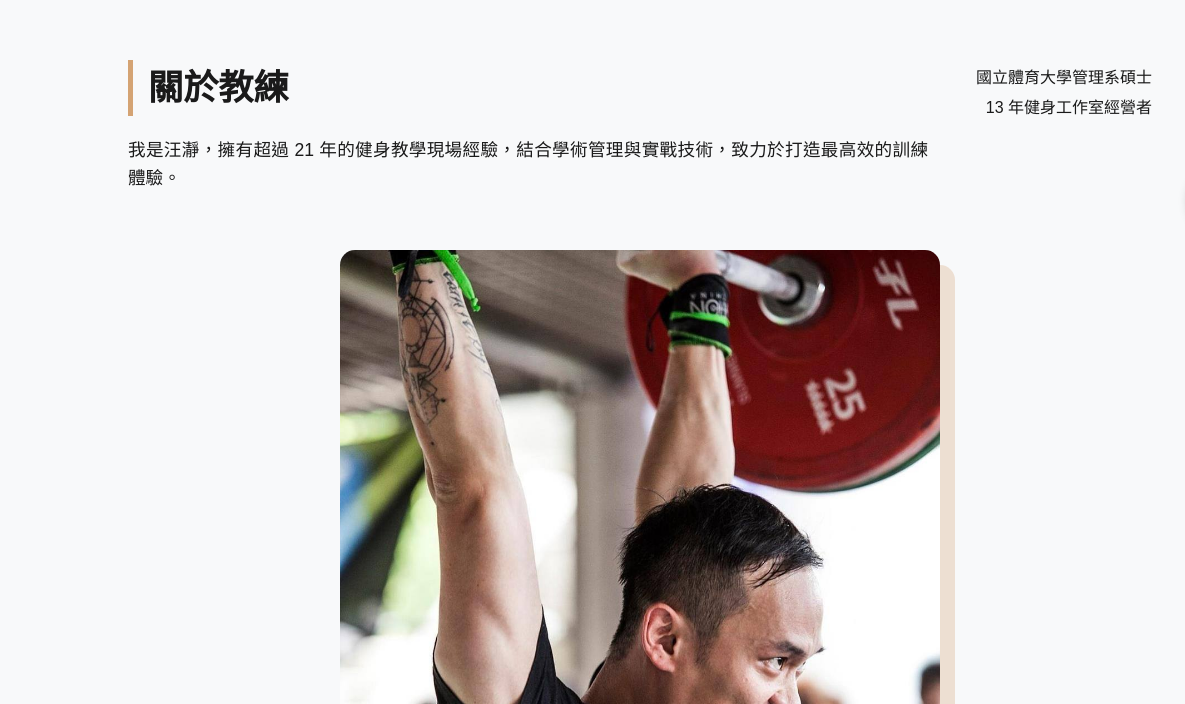
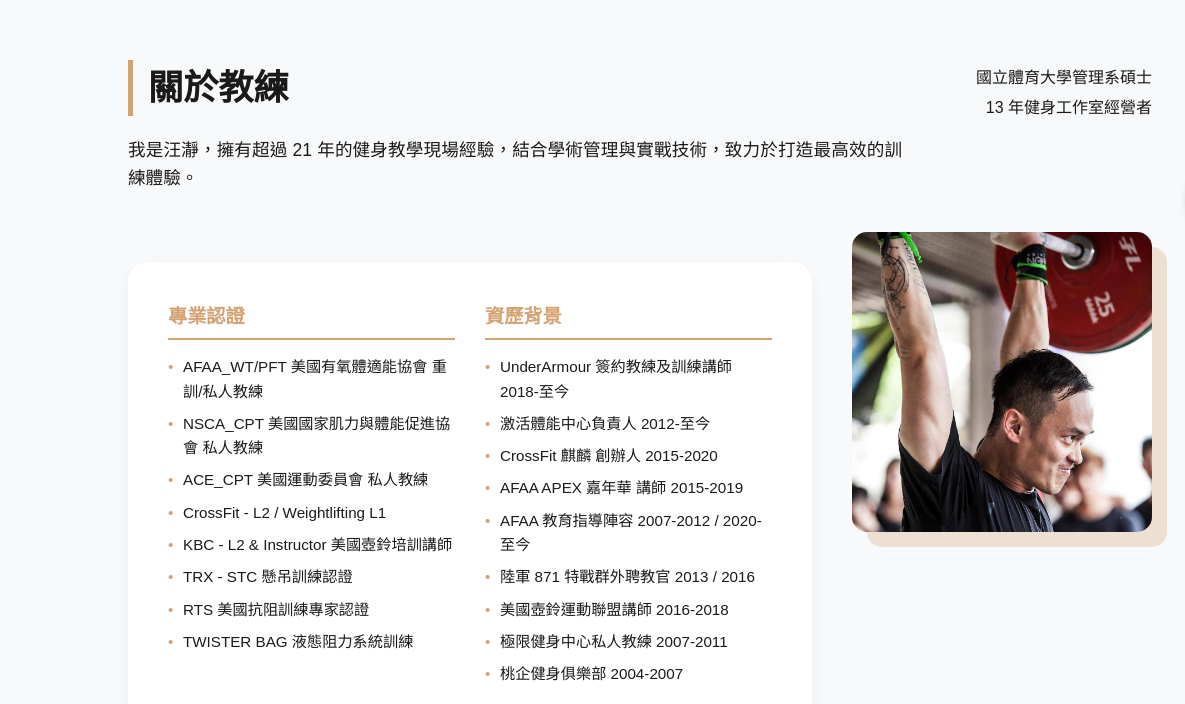
Before and after one commit to Poshu1984/my-fitness-site, a plain HTML site: page index.html in a window 1280 px wide. Shown: the part 543-1247 px from the top of the page, 0-1185 px from the left. Drawn offline with Linux system fonts and the light colour scheme.

Commit message:
Update index.html

```diff
--- a/index.html
+++ b/index.html
@@ -46,19 +46,17 @@
     <div style="display: flex; justify-content: space-between; align-items: flex-start; flex-wrap: wrap; margin-bottom: 30px;">
         <div style="flex: 1; min-width: 300px;">
             <h2 style="font-size: 2.2rem; border-left: 5px solid var(--primary-color); padding-left: 15px; margin: 0 0 20px 0;">關於教練</h2>
-            <p style="font-size: 1.1rem; max-width: 800px; text-align: justify;">我是汪瀞，擁有超過 21 年的健身教學現場經驗，結合學術管理與實戰技術，致力於打造最高效的訓練體驗。</p>
+            <p style="font-size: 1.1rem; max-width: 800px; text-align: justify; margin-bottom: 0;">我是汪瀞，擁有超過 21 年的健身教學現場經驗，結合學術管理與實戰技術，致力於打造最高效的訓練體驗。</p>
         </div>
-        <div style="text-align: right; min-width: 200px;">
+        <div style="text-align: right; min-width: 250px;">
             <p class="highlight" style="margin: 5px 0;">國立體育大學管理系碩士</p>
             <p class="highlight" style="margin: 5px 0;">13 年健身工作室經營者</p>
         </div>
     </div>
 
-    <div style="text-align: center; margin: 40px 0;">
-        <img src="coach-photo.jpg" alt="汪瀞教練" style="width: 100%; max-width: 600px; border-radius: 15px; box-shadow: 15px 15px 0px rgba(212, 163, 115, 0.3);">
-    </div>
+    <div style="display: flex; gap: 40px; align-items: start; flex-wrap: wrap;">
 
-    <div class="exp-container">
+        <div class="exp-container" style="flex: 7; min-width: 500px; display: grid; grid-template-columns: 1fr 1fr; gap: 30px; background: white; padding: 40px; border-radius: 20px; box-shadow: 0 5px 15px rgba(0,0,0,0.05);">
             <div>
                 <div class="exp-title">專業認證</div>
                 <ul class="exp-list">
@@ -66,7 +64,7 @@
                     <li>NSCA_CPT 美國國家肌力與體能促進協會 私人教練</li>
                     <li>ACE_CPT 美國運動委員會 私人教練</li>
                     <li>CrossFit - L2 / Weightlifting L1</li>
-                <li>KBC - L2 & Instructor 美國壺鈴運動聯盟 2 級認證與培訓講師</li>
+                    <li>KBC - L2 & Instructor 美國壺鈴培訓講師</li>
                     <li>TRX - STC 懸吊訓練認證</li>
                     <li>RTS 美國抗阻訓練專家認證</li>
                     <li>TWISTER BAG 液態阻力系統訓練</li>
@@ -78,15 +76,20 @@
                     <li>UnderArmour 簽約教練及訓練講師 2018-至今</li>
                     <li>激活體能中心負責人 2012-至今</li>
                     <li>CrossFit 麒麟 創辦人 2015-2020</li>
-                <li>AFAA APEX 體適能嘉年數 課程講師 2015-2019</li>
+                    <li>AFAA APEX 嘉年華 講師 2015-2019</li>
                     <li>AFAA 教育指導陣容 2007-2012 / 2020-至今</li>
-                <li>陸軍 871 特戰群與國防部示範樂儀隊外聘教官 2013 / 2016</li>
+                    <li>陸軍 871 特戰群外聘教官 2013 / 2016</li>
                     <li>美國壺鈴運動聯盟講師 2016-2018</li>
                     <li>極限健身中心私人教練 2007-2011</li>
                     <li>桃企健身俱樂部 2004-2007</li>
                 </ul>
                 <div class="exp-title" style="margin-top: 20px;">專長項目</div>
                 <p style="font-size: 0.95rem; font-weight: bold;">拳擊 · 舉重運動 · 壺鈴運動</p>
+            </div>
+        </div>
+
+        <div style="flex: 3; text-align: center; min-width: 300px; margin-top: 10px;">
+            <img src="coach-photo.jpg" alt="汪瀞教練" style="width: 100%; max-width: 450px; border-radius: 15px; box-shadow: 15px 15px 0px rgba(212, 163, 115, 0.3);">
         </div>
     </div>
 </section>
```
Lines whose indentation alone changed are shown as unchanged.
